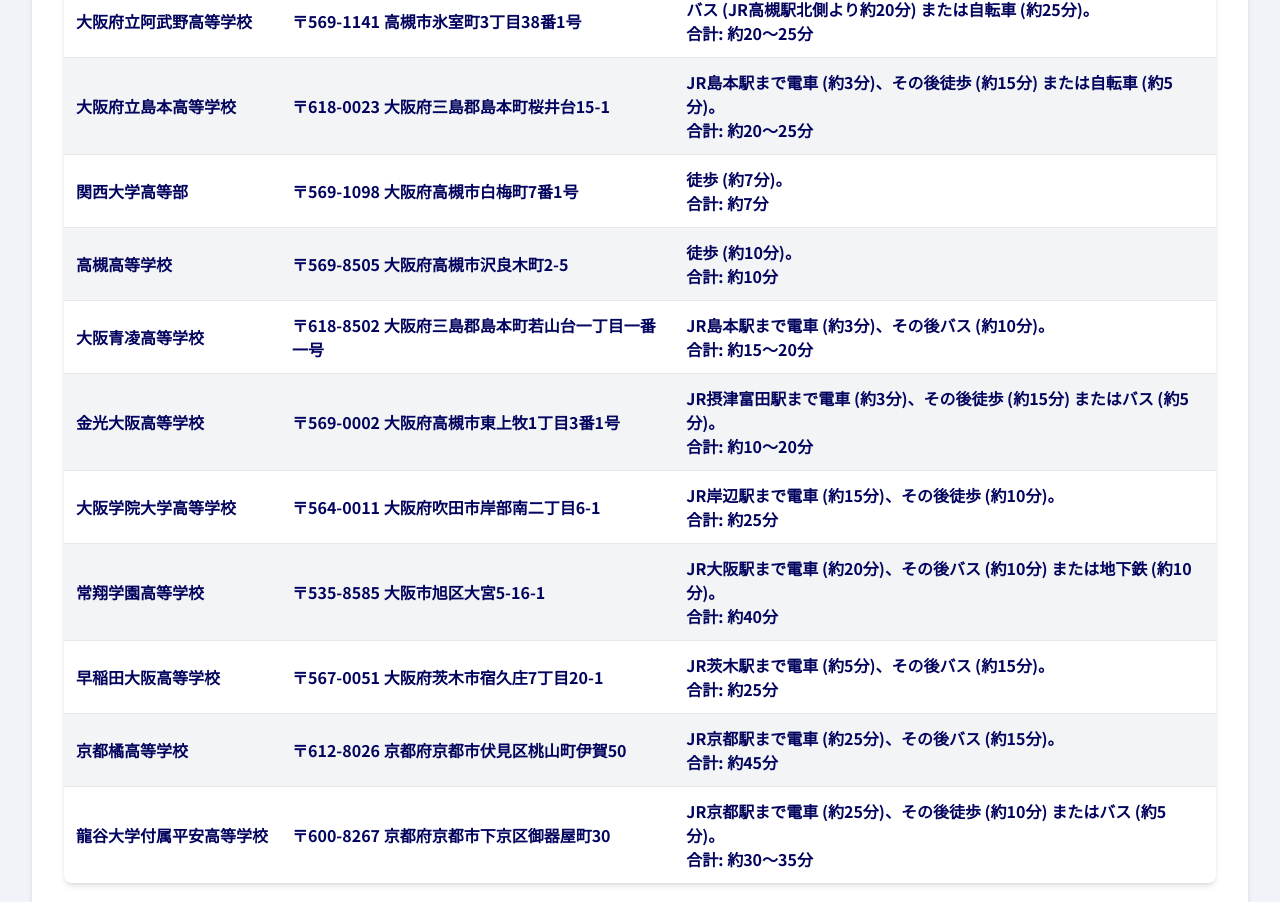
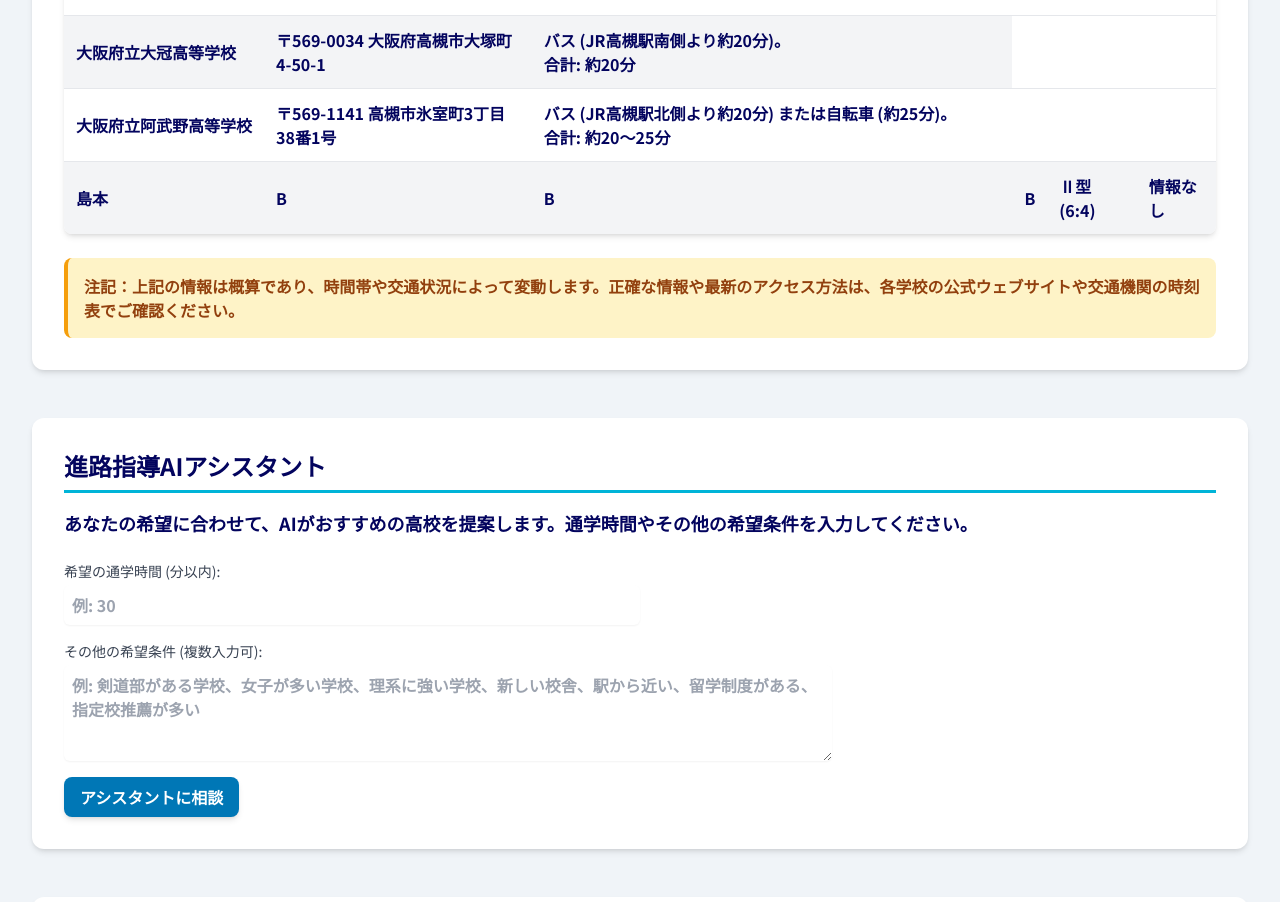
Before and after one commit to daaikki/kouritu, a plain HTML site: page index.html in a window 1280 px wide. Shown: the part 5597-6499 px from the top of the page. Drawn offline with nearby package versions, Linux system fonts and the light colour scheme; some packages are replaced by stand-ins of ours.

Commit message:
Add files via upload

```diff
--- a/index.html
+++ b/index.html
@@ -389,6 +389,9 @@
                         </tbody>
                     </table>
                 </div>
+                <div class="mt-6 p-4 bg-amber-100 border-l-4 border-amber-500 text-amber-800 rounded-lg">
+                    <p class="font-bold">注記：上記の情報は概算であり、時間帯や交通状況によって変動します。正確な情報や最新のアクセス方法は、各学校の公式ウェブサイトや交通機関の時刻表でご確認ください。</p>
+                </div>
             </div>
         </section>
 
@@ -444,55 +447,12 @@
                                 <td class="p-3">バス (JR高槻駅北側より約20分) または自転車 (約25分)。<br>合計: 約20～25分</td>
                             </tr>
                             <tr class="hover:bg-gray-50 bg-gray-100">
-                                <td class="p-3 font-bold text-[#03045E] whitespace-nowrap">大阪府立島本高等学校</td>
-                                <td class="p-3">〒618-0023 大阪府三島郡島本町桜井台15-1</td>
-                                <td class="p-3">JR島本駅まで電車 (約3分)、その後徒歩 (約15分) または自転車 (約5分)。<br>合計: 約20～25分</td>
-                            </tr>
-                            <!-- 私立高校のデータ -->
-                            <tr class="hover:bg-gray-50">
-                                <td class="p-3 font-bold text-[#03045E] whitespace-nowrap">関西大学高等部</td>
-                                <td class="p-3">〒569-1098 大阪府高槻市白梅町7番1号</td>
-                                <td class="p-3">徒歩 (約7分)。<br>合計: 約7分</td>
-                            </tr>
-                            <tr class="hover:bg-gray-50 bg-gray-100">
-                                <td class="p-3 font-bold text-[#03045E] whitespace-nowrap">高槻高等学校</td>
-                                <td class="p-3">〒569-8505 大阪府高槻市沢良木町2-5</td>
-                                <td class="p-3">徒歩 (約10分)。<br>合計: 約10分</td>
-                            </tr>
-                            <tr class="hover:bg-gray-50">
-                                <td class="p-3 font-bold text-[#03045E] whitespace-nowrap">大阪青凌高等学校</td>
-                                <td class="p-3">〒618-8502 大阪府三島郡島本町若山台一丁目一番一号</td>
-                                <td class="p-3">JR島本駅まで電車 (約3分)、その後バス (約10分)。<br>合計: 約15～20分</td>
-                            </tr>
-                            <tr class="hover:bg-gray-50 bg-gray-100">
-                                <td class="p-3 font-bold text-[#03045E] whitespace-nowrap">金光大阪高等学校</td>
-                                <td class="p-3">〒569-0002 大阪府高槻市東上牧1丁目3番1号</td>
-                                <td class="p-3">JR摂津富田駅まで電車 (約3分)、その後徒歩 (約15分) またはバス (約5分)。<br>合計: 約10～20分</td>
-                            </tr>
-                            <tr class="hover:bg-gray-50">
-                                <td class="p-3 font-bold text-[#03045E] whitespace-nowrap">大阪学院大学高等学校</td>
-                                <td class="p-3">〒564-0011 大阪府吹田市岸部南二丁目6-1</td>
-                                <td class="p-3">JR岸辺駅まで電車 (約15分)、その後徒歩 (約10分)。<br>合計: 約25分</td>
-                            </tr>
-                            <tr class="hover:bg-gray-50 bg-gray-100">
-                                <td class="p-3 font-bold text-[#03045E] whitespace-nowrap">常翔学園高等学校</td>
-                                <td class="p-3">〒535-8585 大阪市旭区大宮5-16-1</td>
-                                <td class="p-3">JR大阪駅まで電車 (約20分)、その後バス (約10分) または地下鉄 (約10分)。<br>合計: 約40分</td>
-                            </tr>
-                            <tr class="hover:bg-gray-50">
-                                <td class="p-3 font-bold text-[#03045E] whitespace-nowrap">早稲田大阪高等学校</td>
-                                <td class="p-3">〒567-0051 大阪府茨木市宿久庄7丁目20-1</td>
-                                <td class="p-3">JR茨木駅まで電車 (約5分)、その後バス (約15分)。<br>合計: 約25分</td>
-                            </tr>
-                            <tr class="hover:bg-gray-50 bg-gray-100">
-                                <td class="p-3 font-bold text-[#03045E] whitespace-nowrap">京都橘高等学校</td>
-                                <td class="p-3">〒612-8026 京都府京都市伏見区桃山町伊賀50</td>
-                                <td class="p-3">JR京都駅まで電車 (約25分)、その後バス (約15分)。<br>合計: 約45分</td>
-                            </tr>
-                            <tr class="hover:bg-gray-50">
-                                <td class="p-3 font-bold text-[#03045E] whitespace-nowrap">龍谷大学付属平安高等学校</td>
-                                <td class="p-3">〒600-8267 京都府京都市下京区御器屋町30</td>
-                                <td class="p-3">JR京都駅まで電車 (約25分)、その後徒歩 (約10分) またはバス (約5分)。<br>合計: 約30～35分</td>
+                                <td class="p-3 font-bold text-[#03045E] whitespace-nowrap">島本</td>
+                                <td class="p-3">B</td>
+                                <td class="p-3">B</td>
+                                <td class="p-3">B</td>
+                                <td class="p-3">Ⅱ型 (6:4)</td>
+                                <td class="p-3">情報なし</td>
                             </tr>
                         </tbody>
                     </table>
@@ -839,7 +799,7 @@
                                 <li><strong>時制:</strong> 未来形 (be going to/will)、現在完了形 (継続・経験・完了) (★★★★★)</li>
                                 <li><strong>助動詞:</strong> must, should, have to, may, might, could (★★★★☆)</li>
                                 <li><strong>動詞の形:</strong> 不定詞 (名詞・形容詞・副詞的用法)、動名詞 (★★★★★)</li>
-                                <li><strong>受動態:</strong> be動詞 + 過去分詞、byを使った表現 (★★★★★)</li>
+                                <li><strong>受動態:</b> be動詞 + 過去分詞、byを使った表現 (★★★★★)</li>
                                 <li><strong>接続詞:</strong> 時・条件・理由・目的を表す接続詞 (★★★★☆)</li>
                             </ul>
                             <button id="btn-eigo-grade2" class="mt-4 bg-[#00B4D8] hover:bg-[#0077B6] text-white font-bold py-2 px-4 rounded-lg shadow-md transition duration-300 ease-in-out text-sm" onclick="generateStudyTips('英語', '中学2年生', 'btn-eigo-grade2', 'tips-eigo-grade2')">
@@ -1595,7 +1555,10 @@
                 };
 
                 // ここにAPIキーを設定してください！
-                const apiKey = "AIzaSyDUY1BRnfFfoTaNYTeRtdsBI-oBEp1yRfw"; // <-- ここを置き換えてください！
+                // IMPORTANT: Go to Google Cloud Console, enable the Gemini API,
+                // and create an API key for your project. Replace "YOUR_API_KEY_HERE"
+                // with your actual API key.
+                const apiKey = "AIzaSyCfV4iN_Gdgz6a_iwK19nc5UuRILU1ny6I"; // <-- ここにご自身のAPIキーを貼り付けてください！
                 const apiUrl = `https://generativelanguage.googleapis.com/v1beta/models/gemini-2.0-flash:generateContent?key=${apiKey}`;
 
                 const response = await fetch(apiUrl, {
@@ -1722,7 +1685,10 @@
                 };
 
                 // ここにAPIキーを設定してください！
-                const apiKey = "YOUR_API_KEY_HERE"; // <-- ここを置き換えてください！
+                // IMPORTANT: Go to Google Cloud Console, enable the Gemini API,
+                // and create an API key for your project. Replace "YOUR_API_KEY_HERE"
+                // with your actual API key.
+                const apiKey = "AIzaSyCfV4iN_Gdgz6a_iwK19nc5UuRILU1ny6I"; // <-- ここにご自身のAPIキーを貼り付けてください！
                 const apiUrl = `https://generativelanguage.googleapis.com/v1beta/models/gemini-2.0-flash:generateContent?key=${apiKey}`;
 
                 const response = await fetch(apiUrl, {
```
